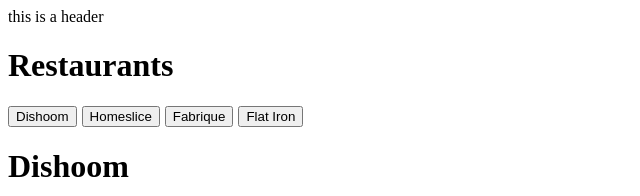
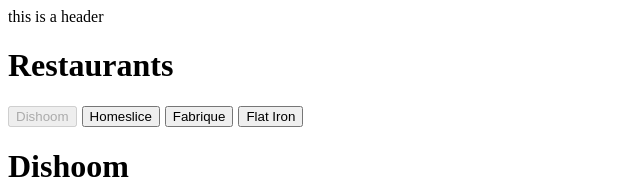
Before and after one commit to Windman/LearnReact, a React (Vite) app in the folder react-with-vite/: page / in a window 1280 px wide. Shown: the top 196 px of the page, without its empty margins (0-640 px from the left). Built offline with nearby package versions, Linux system fonts and the light colour scheme.

Commit message:
Add diabled state for navigation button

```diff
--- a/react-with-vite/src/components/navigation/natigation.component.jsx
+++ b/react-with-vite/src/components/navigation/natigation.component.jsx
@@ -1,9 +1,26 @@
-export const Navigation = ({ items, selectedIndex=0, onSelect, type="TAB" }) => {
+import { useState } from "react";
+
+export const Navigation = ({
+  items,
+  selectedIndex = 0,
+  onSelect,
+  type = "TAB",
+}) => {
+  const [currentIndex, setIndex] = useState(selectedIndex);
+
   return (
     <div className="navigation">
       {items.map((item, index) => (
         <div className="navigation-item" key={index}>
-          <button onClick={() => onSelect(index)}>{item.name}</button>
+          <button
+            onClick={() => {
+              onSelect(index);
+              setIndex(index);``
+            }}
+            disabled={index === currentIndex}
+          >
+            {item.name}
+          </button>
         </div>
       ))}
     </div>
--- a/react-with-vite/src/components/restaurant-card/review-form/review-form.component.jsx
+++ b/react-with-vite/src/components/restaurant-card/review-form/review-form.component.jsx
@@ -1,18 +1,20 @@
 import { useReviewForm } from "./review-form.hook";
 import { Counter } from "../../counter/counter.component";
+
+const counterSettings = {min: 1, max: 5};
 
 export const ReviewForm = () => {
   const { form, updateField, resetForm } = useReviewForm();
   const { name, text, rating } = form;
 
   const increment = () => {
-    if (rating >= 5) {
+    if (rating >= counterSettings.max) {
       return;
     }
     updateField("setRating", rating + 1);
   };
   const decrement = () => {
-    if (rating <= 1) {
+    if (rating <= counterSettings.min) {
       return;
     }
     updateField("setRating", rating - 1);
@@ -46,7 +48,6 @@ export const ReviewForm = () => {
         <button
           type="submit"
           onClick={() => {
-            console.log("review form", form);
             resetForm();
           }}
         >
```
Also changed, not shown: react-with-vite/src/components/app.jsx (line endings or trailing spaces).
